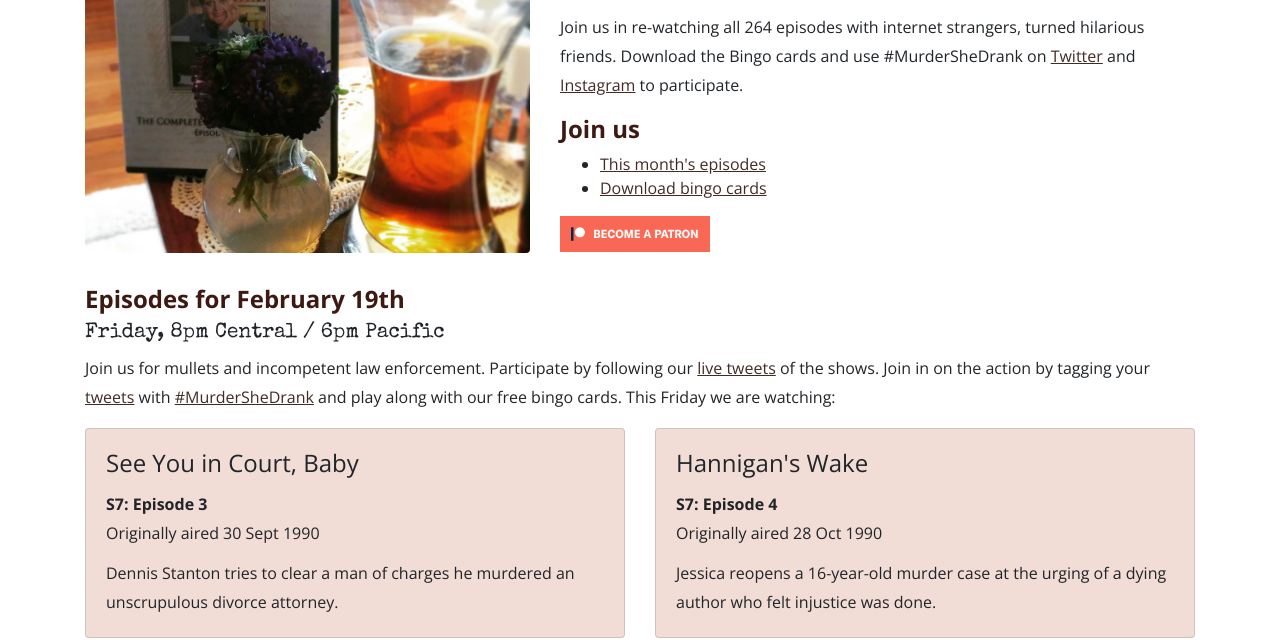
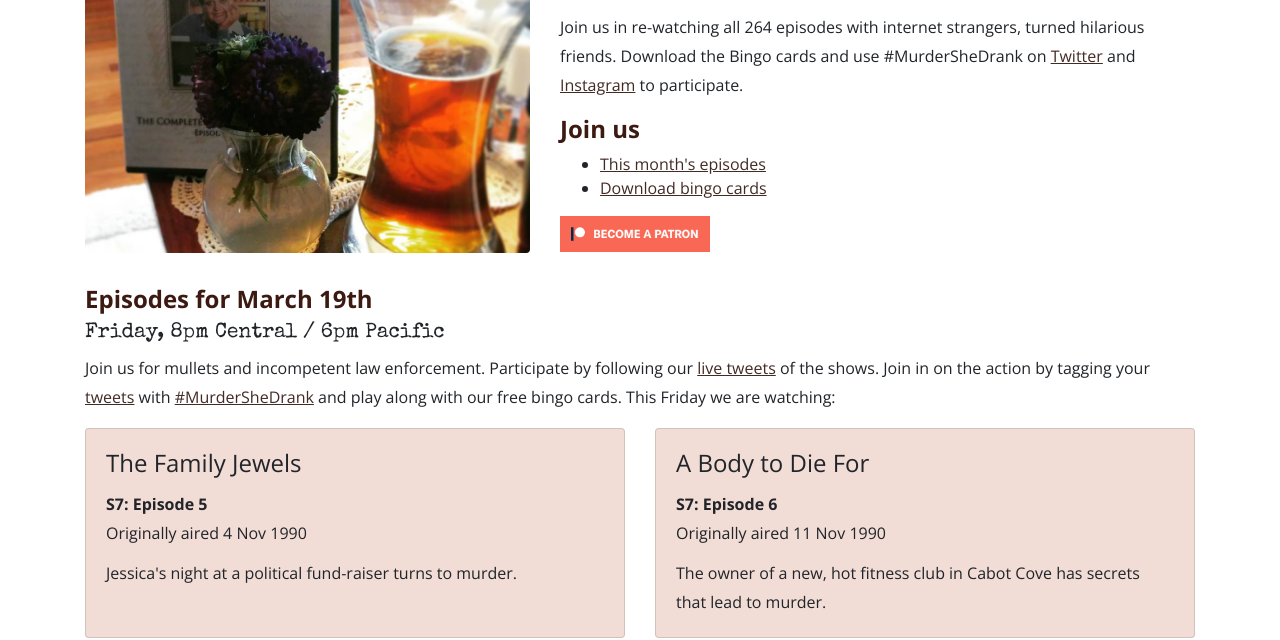
Before and after one commit to kzadrozny/murdershedrank, a website: page index.html in a window 1280 px wide. Shown: the part 177-817 px from the top of the page. Drawn offline with nearby package versions, Linux system fonts and the light colour scheme.

Commit message:
March eps update

```diff
--- a/index.html
+++ b/index.html
@@ -83,7 +83,7 @@
     <!-- Episodes -->
     <div id="episodes" class="jump"></div>
     <section class="episodes">
-      <h2>Episodes for February 19th</h2>
+      <h2>Episodes for March 19th</h2>
       <h3>Friday, 8pm Central / 6pm Pacific</h3>
       <p>Join us for mullets and incompetent law enforcement. Participate by following our <a href="https://twitter.com/MurderSheDrank">live tweets</a> of the shows. Join in on the action by tagging your <a href="https://twitter.com/hashtag/MurderSheDrank?src=hash">tweets</a> with <a href="https://instagram.com/explore/tags/murdershedrank/">#MurderSheDrank</a> and play along with our free bingo cards. This Friday we are watching:</p>
       <div class="row">
@@ -91,11 +91,11 @@
         <div class="col-md-6 mb-5">
           <div class="card h-100">
             <div class="card-body">
-              <h4 class="card-title">See You in Court, Baby</h4>
+              <h4 class="card-title">The Family Jewels</h4>
               <p class="card-text">
-                <span class="episode">S7: Episode 3</span>
-                <span class="ep-date">Originally aired 30 Sept 1990</span>
-                Dennis Stanton tries to clear a man of charges he murdered an unscrupulous divorce attorney.
+                <span class="episode">S7: Episode 5</span>
+                <span class="ep-date">Originally aired 4 Nov 1990</span>
+                Jessica's night at a political fund-raiser turns to murder.
               </p>
             </div>
           </div>
@@ -104,11 +104,11 @@
         <div class="col-md-6 mb-5">
           <div class="card h-100">
             <div class="card-body">
-              <h4 class="card-title">Hannigan's Wake</h4>
+              <h4 class="card-title">A Body to Die For</h4>
               <p class="card-text">
-                <span class="episode">S7: Episode 4</span>
-                <span class="ep-date">Originally aired 28 Oct 1990</span>
-                Jessica reopens a 16-year-old murder case at the urging of a dying author who felt injustice was done.
+                <span class="episode">S7: Episode 6</span>
+                <span class="ep-date">Originally aired 11 Nov 1990</span>
+                The owner of a new, hot fitness club in Cabot Cove has secrets that lead to murder.
               </p>
             </div>
           </div>
```
